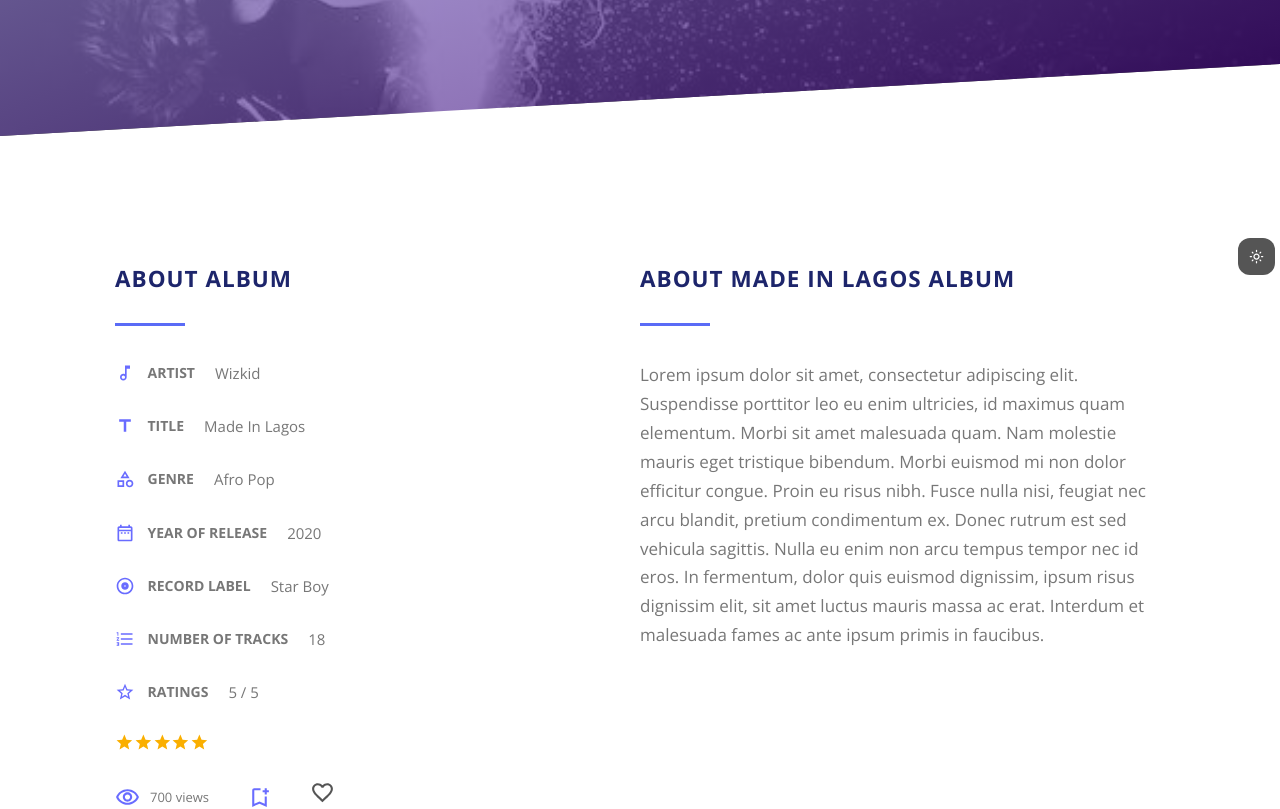
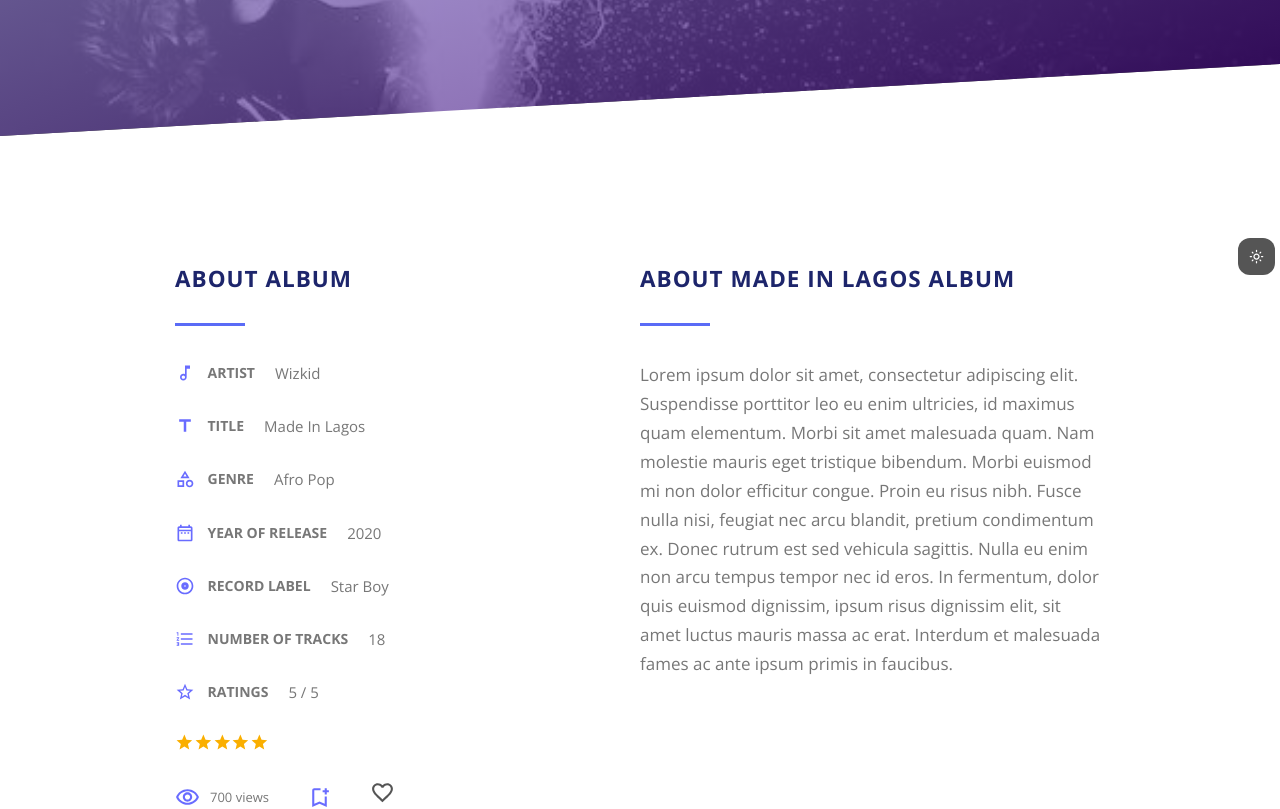
Before and after one commit to esteemayo/next-albumz-client, a Next.js app: page /albums/slug in a window 1280 px wide. Shown: the part 440-1249 px from the top of the page. Built offline with nearby package versions, Linux system fonts and the light colour scheme.

Commit message:
modified

```diff
--- a/styles/AlbumDescription.module.scss
+++ b/styles/AlbumDescription.module.scss
@@ -1,6 +1,7 @@
 .description {
   position: relative;
   max-width: 105rem;
+  padding: 0 6rem;
   margin: 0 auto;
   display: flex;
   align-items: flex-start;
```
